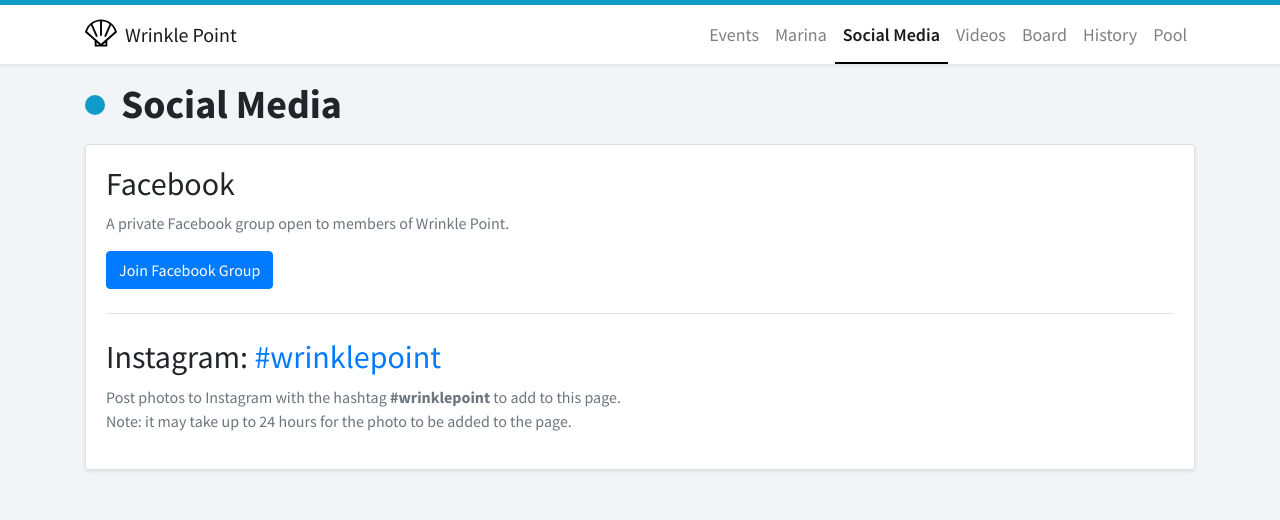
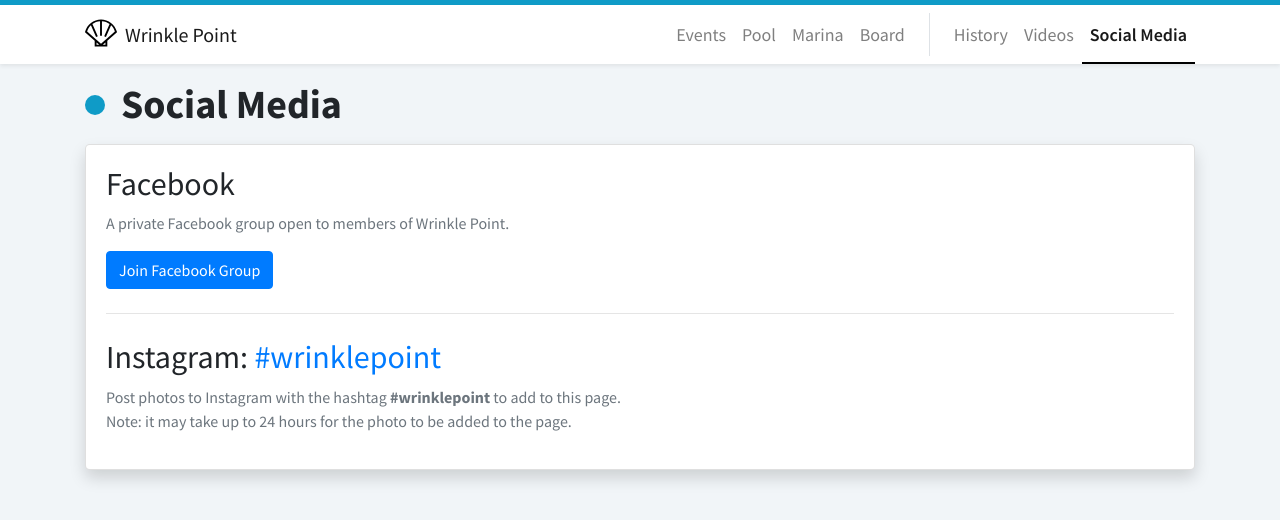
Before and after one commit to wrinklepoint/wrinklepoint.org, a Jekyll site: the page built from social-media.md, in a window 1280 px wide. Shown: the top 520 px of the page. Built offline with Jekyll 4.4.1, drawn with Linux system fonts in a browser that asks for light colours; nearby versions of some CDN libraries; a script that is not in the unit is left out.

Commit message:
nav layout and bootstrap upgrade

```diff
--- a/_includes/navbar.html
+++ b/_includes/navbar.html
@@ -14,23 +14,24 @@
         <li class="nav-item {% if page.title == "Events" %}active{% endif %}">
           <a class="nav-link" href="/events">Events</a>
         </li>
+        <li class="nav-item {% if page.title == "Pool" %}active{% endif %}">
+          <a class="nav-link" href="/pool">Pool</a>
+        </li>
         <li class="nav-item {% if page.title == "Marina" %}active{% endif %}">
           <a class="nav-link" href="/marina">Marina</a>
         </li>
-        <li class="nav-item {% if page.title == "Social Media" %}active{% endif %}">
-          <a class="nav-link" href="/social-media">Social Media</a>
+        <li class="nav-item {% if page.title == "Board" %}active{% endif %}">
+          <a class="nav-link" href="/board">Board</a>
+        </li>
+        <div class="mx-3 border-right d-none d-lg-block" style="height: 43px;"></div>
+        <li class="nav-item {% if page.title == "History" %}active{% endif %}">
+          <a class="nav-link" href="/history">History</a>
         </li>
         <li class="nav-item {% if page.title == "Videos" %}active{% endif %}">
           <a class="nav-link" href="/videos">Videos</a>
         </li>
-        <li class="nav-item {% if page.title == "Board" %}active{% endif %}">
-          <a class="nav-link" href="/board">Board</a>
-        </li>
-        <li class="nav-item {% if page.title == "History" %}active{% endif %}">
-          <a class="nav-link" href="/history">History</a>
-        </li>
-        <li class="nav-item {% if page.title == "Pool" %}active{% endif %}">
-          <a class="nav-link" href="/pool">Pool</a>
+        <li class="nav-item {% if page.title == "Social Media" %}active{% endif %}">
+          <a class="nav-link" href="/social-media">Social Media</a>
         </li>
       </ul>
     </div>
--- a/_includes/open-page.html
+++ b/_includes/open-page.html
@@ -2,8 +2,7 @@
 <html>
   <head>
     <link href="https://fonts.googleapis.com/css?family=Source+Sans+Pro:400,600,700" rel="stylesheet">
-    <link rel="stylesheet" href="https://stackpath.bootstrapcdn.com/bootstrap/4.1.1/css/bootstrap.min.css" integrity="sha384-WskhaSGFgHYWDcbwN70/dfYBj47jz9qbsMId/iRN3ewGhXQFZCSftd1LZCfmhktB" crossorigin="anonymous">
-    <!-- <link href="https://cdn.jsdelivr.net/npm/tailwindcss/dist/tailwind.min.css" rel="stylesheet"> -->
+    <link rel="stylesheet" href="https://stackpath.bootstrapcdn.com/bootstrap/4.5.0/css/bootstrap.min.css" integrity="sha384-9aIt2nRpC12Uk9gS9baDl411NQApFmC26EwAOH8WgZl5MYYxFfc+NcPb1dKGj7Sk" crossorigin="anonymous">
     <link rel="stylesheet" href="/css/main.css">
     <script async src="https://use.fontawesome.com/218e619c18.js"></script>
 
--- a/_layouts/page.html
+++ b/_layouts/page.html
@@ -5,7 +5,7 @@
       <div class="header-dot mr-3" style="margin-top: -7px;"></div>
       <h1><strong>{{ page.title }}</strong></h1>
     </div>
-    <div class="card shadow-sm mb-4">
+    <div class="card shadow mb-4 rounded-lg">
       {% if page.hasImageHeader %}
         <img class="card-img-top" src="/img/page-headers/{{ page.title | slugify }}.jpg">
       {% endif %}
```
